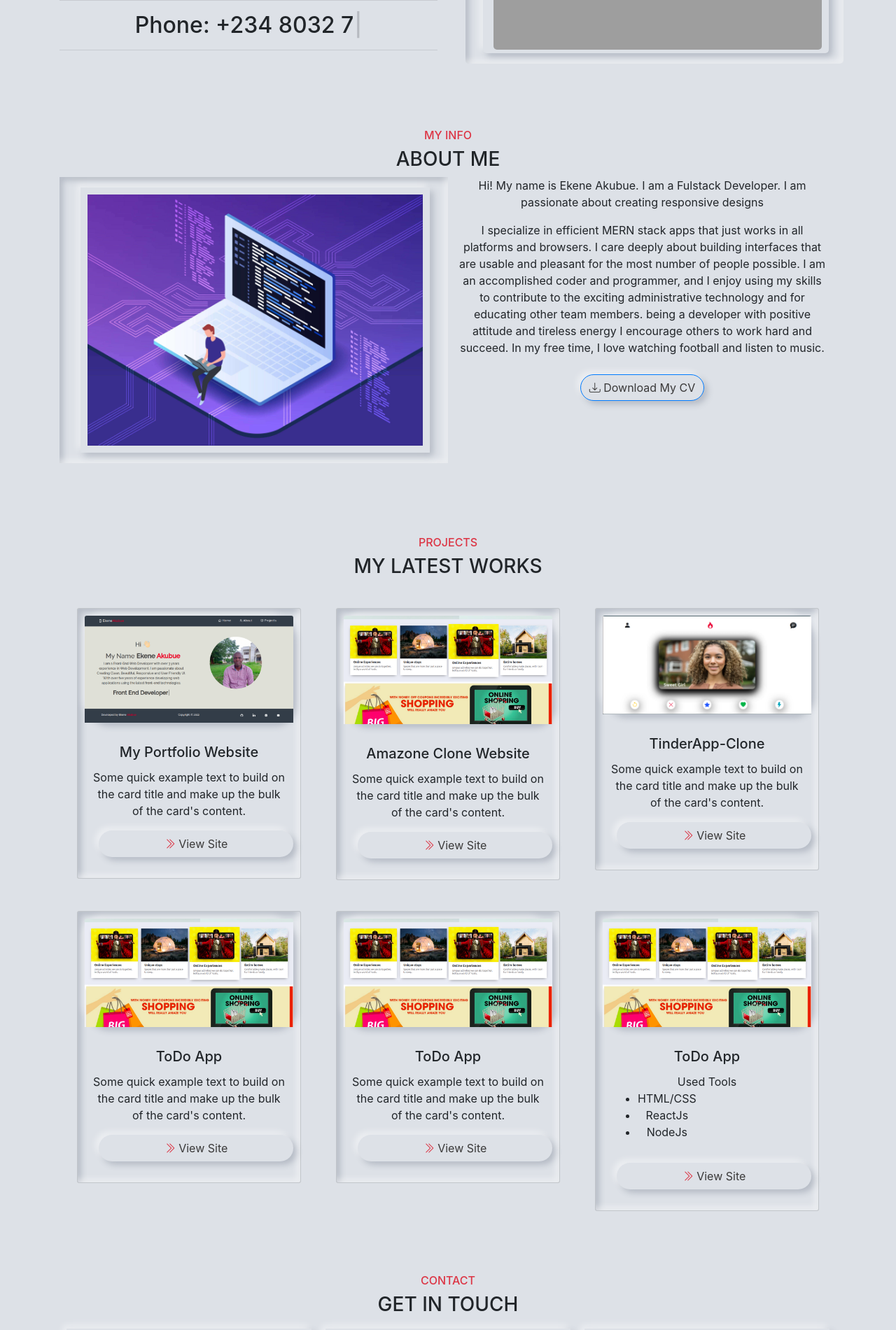
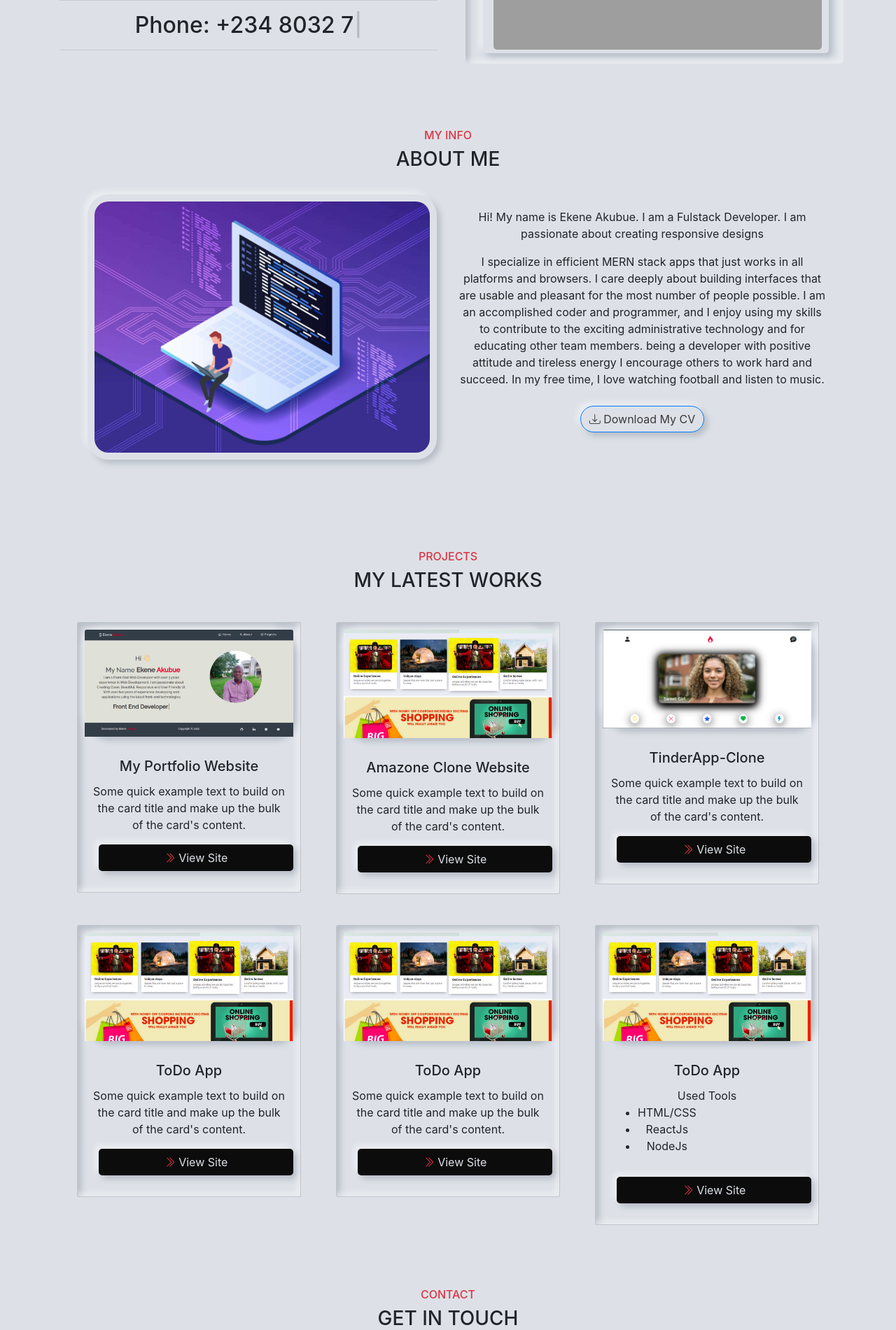
Before and after one commit to ekeneakubue/ekene-portfolio, a React (Create React App) app: page / in a window 1280 px wide. Shown: the part 424-2325 px from the top of the page at 70% size. Built offline with nearby package versions, Linux system fonts and the light colour scheme; grey boxes are pictures that could not be loaded.

Commit message:
first commit

```diff
--- a/src/pages/about/About.js
+++ b/src/pages/about/About.js
@@ -14,20 +14,21 @@ export default function About() {
                     </div>
                 </Col>
             </Row>
-            <div className='row justify-content-center'>
-                <div className='col aboutImageIn'>
-                    <div className='aboutImageUp cover'>
-                        <img src='images/aboutme.jpg' alt='aboutme' className='aboutimg'/>
+
+            <Row className='row justify-content-center'>
+                <Col md={6} className="text-center">
+                    <div className='cover'>
+                        <img src='images/aboutme.jpg' alt='aboutme' className='aboutimg setup'/>
                     </div>
-                </div>
+                </Col>
 
-                <div className='col'>
+                <Col md={6} className="text-center intro">
                     <p>Hi! My name is Ekene Akubue. I am a Fulstack Developer. I am passionate about creating responsive designs</p>
                     <p>I specialize in efficient MERN stack apps that just works in all platforms and browsers. I care deeply about building interfaces that are usable and pleasant for the most number of people possible. I am an accomplished coder and programmer, and I enjoy using my skills to contribute to the exciting administrative technology and for educating other team members. being a developer with positive
                         attitude and tireless energy I encourage others to work hard and succeed. In my free time, I love watching football and listen to music.</p>
                     <Button className='setup'><i class="bi bi-download"></i> Download My CV</Button>
-                </div>
-            </div><br/><br/>
+                </Col>
+            </Row><br/><br/>
         </Container>
     </div>
   )
--- a/src/pages/projects/Projects.css
+++ b/src/pages/projects/Projects.css
@@ -24,7 +24,7 @@
     border-radius: 30px;
     text-align: center;
     margin: 10px;
-    color: black;
+    color: white;
     box-shadow: inset -5px -5px 9px rgba(255,255,255,0.45), inset 5px 5px 9px rgba(94,104,121,0.3);
 }
 
@@ -33,6 +33,24 @@ a{
 }
 
 a:hover{
-    color: rgb(246, 244, 242);
+    color: rgb(228, 224, 224);
     text-decoration: none;
 }
+
+.setup2{
+    border-radius: 5px;
+    text-align: center;
+    background: #0c0c0c;
+    color: #dde1e7;
+    margin: 10px;
+    box-shadow: -5px -5px 9px rgba(255,255,255,0.45), 5px 5px 9px rgba(94,104,121,0.3);
+    }
+
+.setup2:hover{
+    border-radius: 5px;
+    text-align: center;
+    margin: 10px;
+    color: rgb(5, 4, 4);
+    background-color: #dde1e7;
+    box-shadow: inset -5px -5px 9px rgba(255,255,255,0.45), inset 5px 5px 9px rgba(94,104,121,0.3);
+}
--- a/src/pages/projects/Projects.js
+++ b/src/pages/projects/Projects.js
@@ -30,7 +30,7 @@ export default function Projects() {
                             Some quick example text to build on the card title and make up the
                             bulk of the card's content.
                             </Card.Text>
-                            <Button className="setup" variant=" btn-block"><i class="bi bi-chevron-double-right text-danger"></i> View Site</Button>
+                            <a href="https://tinder-clone-khaki-five.vercel.app/" target="_blank"><Button className="setup2" variant=" btn-block"><i class="bi bi-chevron-double-right text-danger"></i> View Site</Button></a>
                         </Card.Body>
                         </Card><br/>
                     </Row>
@@ -47,7 +47,7 @@ export default function Projects() {
                             Some quick example text to build on the card title and make up the
                             bulk of the card's content.
                             </Card.Text>
-                            <Button className="setup" variant=" btn-block"><i class="bi bi-chevron-double-right text-danger"></i> View Site</Button>
+                            <a href="https://tinder-clone-khaki-five.vercel.app/" target="_blank"><Button className="setup2" variant=" btn-block"><i class="bi bi-chevron-double-right text-danger"></i> View Site</Button></a>
                         </Card.Body>
                         </Card><br/>
                     </Row>
@@ -64,7 +64,7 @@ export default function Projects() {
                             Some quick example text to build on the card title and make up the
                             bulk of the card's content.
                             </Card.Text>
-                            <a href="https://tinder-clone-khaki-five.vercel.app/" target="_blank"><Button className="setup" variant=" btn-block"><i class="bi bi-chevron-double-right text-danger"></i> View Site</Button></a>
+                            <a href="https://tinder-clone-khaki-five.vercel.app/" target="_blank"><Button className="setup2" variant=" btn-block"><i class="bi bi-chevron-double-right text-danger"></i> View Site</Button></a>
                         </Card.Body>
                         </Card><br/>
                     </Row>
@@ -83,7 +83,7 @@ export default function Projects() {
                             Some quick example text to build on the card title and make up the
                             bulk of the card's content.
                             </Card.Text>
-                            <a href="https://tinder-clone-khaki-five.vercel.app/" target="_blank"><Button className="setup" variant=" btn-block"><i class="bi bi-chevron-double-right text-danger"></i> View Site</Button></a>
+                            <a href="https://tinder-clone-khaki-five.vercel.app/" target="_blank"><Button className="setup2" variant=" btn-block"><i class="bi bi-chevron-double-right text-danger"></i> View Site</Button></a>
                         </Card.Body>
                         </Card><br/>
                     </Row>
@@ -100,7 +100,7 @@ export default function Projects() {
                             Some quick example text to build on the card title and make up the
                             bulk of the card's content.
                             </Card.Text>
-                            <a href="https://tinder-clone-khaki-five.vercel.app/" target="_blank"><Button className="setup" variant=" btn-block"><i class="bi bi-chevron-double-right text-danger"></i> View Site</Button></a>
+                            <a href="https://tinder-clone-khaki-five.vercel.app/" target="_blank"><Button className="setup2" variant=" btn-block"><i class="bi bi-chevron-double-right text-danger"></i> View Site</Button></a>
                         </Card.Body>
                         </Card><br/>
                     </Row>
@@ -127,7 +127,7 @@ export default function Projects() {
                                     <div className='col'></div>
                                 </div>
                             </Card.Text>
-                            <a href="https://tinder-clone-khaki-five.vercel.app/" target="_blank"><Button className="setup" variant=" btn-block"><i class="bi bi-chevron-double-right text-danger"></i> View Site</Button></a>
+                            <a href="https://tinder-clone-khaki-five.vercel.app/" target="_blank"><Button className="setup2" variant=" btn-block"><i class="bi bi-chevron-double-right text-danger"></i> View Site</Button></a>
                         </Card.Body>
                         </Card><br/>
                     </Row>
```
